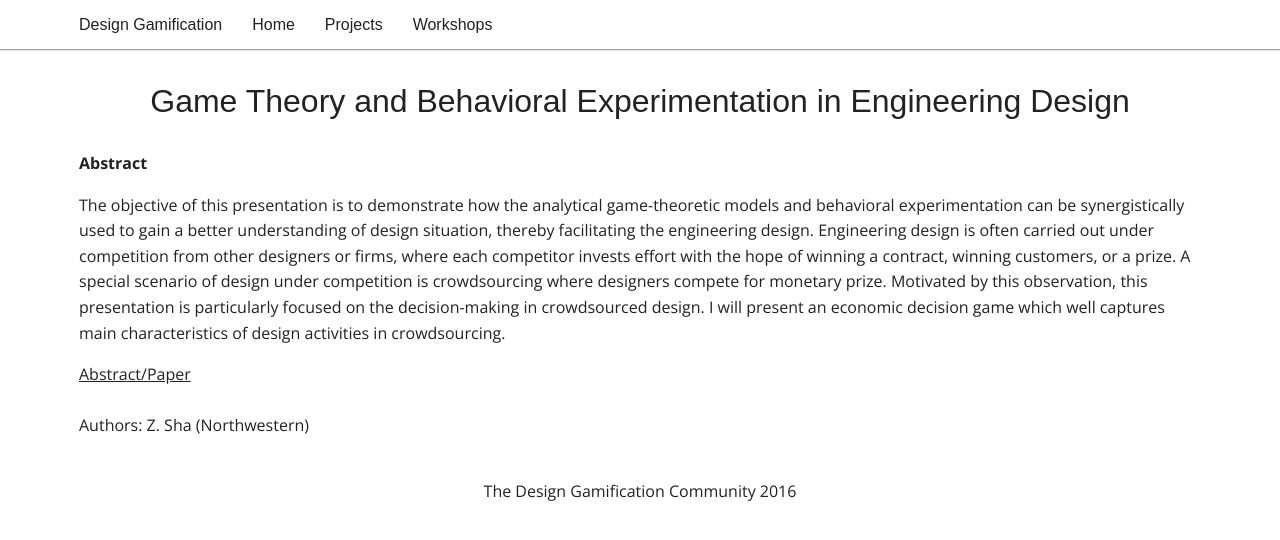
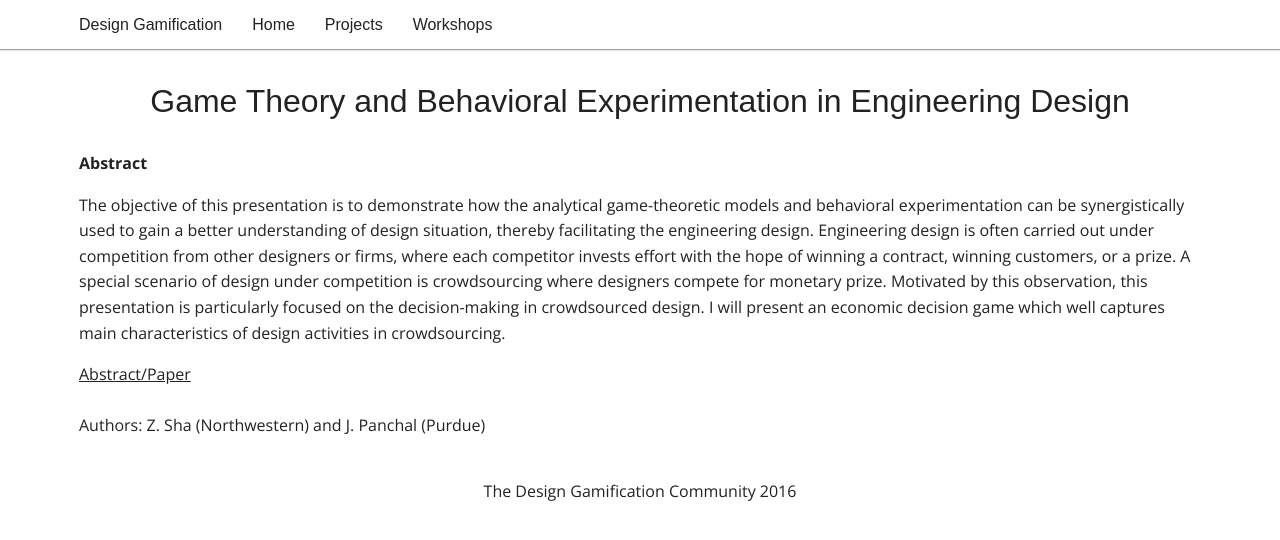
Before and after one commit to designGamification/designGamification.github.io, a Jekyll site: the page built from _posts/2016-05-30-northwestern.markdown, in a window 1280 px wide. Shown: the top 540 px of the page. Built offline with Jekyll 4.4.1, drawn with Linux system fonts in a browser that asks for light colours; some web fonts are replaced.

Commit message:
edited project

```diff
--- a/_posts/2016-05-30-northwestern.markdown
+++ b/_posts/2016-05-30-northwestern.markdown
@@ -2,7 +2,7 @@
 layout: project
 shorttitle:  "Game Theory and Behavioral Experimentation in Engineering Design"
 title:  "Game Theory and Behavioral Experimentation in Engineering Design"
-author: Z. Sha (Northwestern)
+author: Z. Sha (Northwestern) and J. Panchal (Purdue)
 authorlink:
 categories: project
 publishdate: 2016
```
